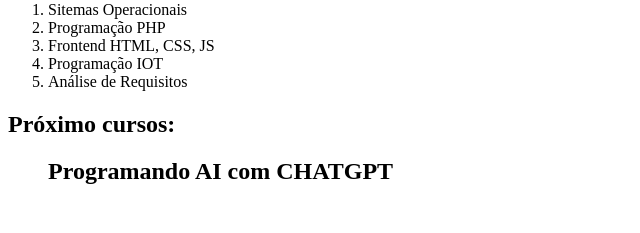
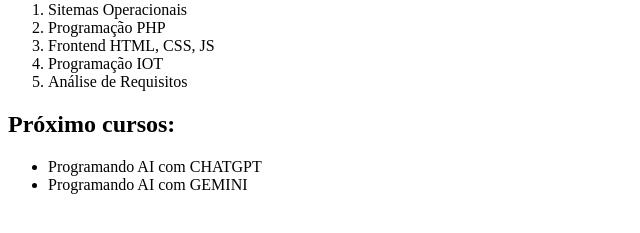
Before and after one commit to Guelzin0001/projeto-technova, a plain HTML site: page index.html in a window 1280 px wide. Shown: the part 79-312 px from the top of the page, without its empty margins (0-640 px from the left). Drawn offline with Linux system fonts and the light colour scheme.

Commit message:
Update index.html

```diff
--- a/index.html
+++ b/index.html
@@ -16,7 +16,8 @@
     </ol>
     <h2>Próximo cursos:</h2>
     <ul>
-    <h2>Programando AI com CHATGPT</h2>
+        <li>Programando AI com CHATGPT</li>
+        <li>Programando AI com GEMINI</li>
 </ul>
 </body>
 </html>
```
